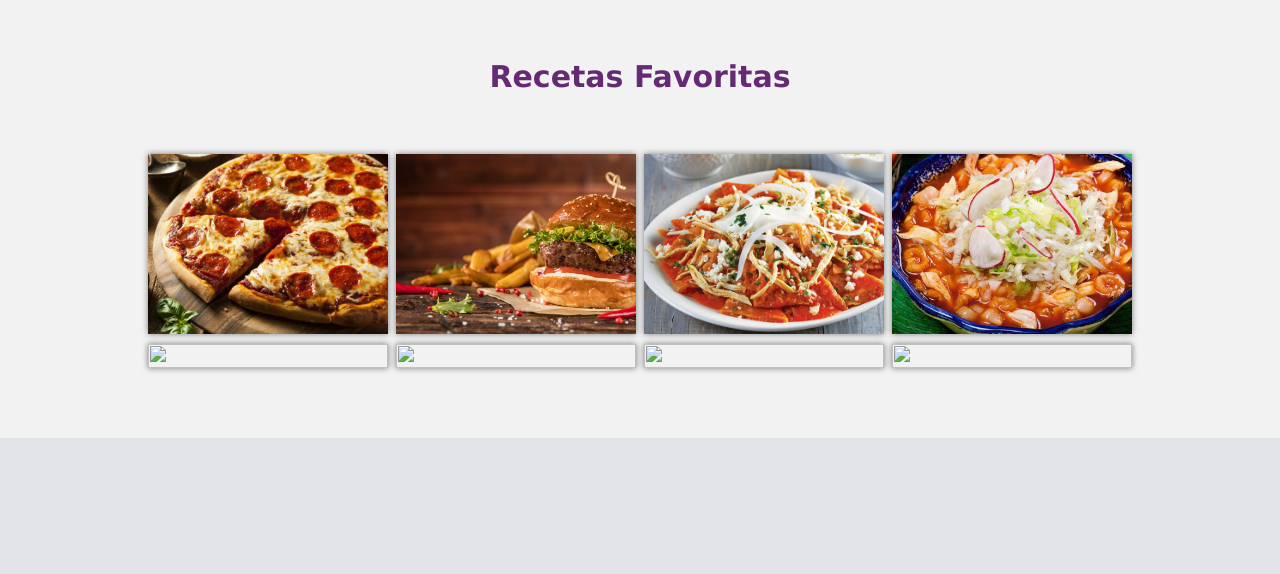
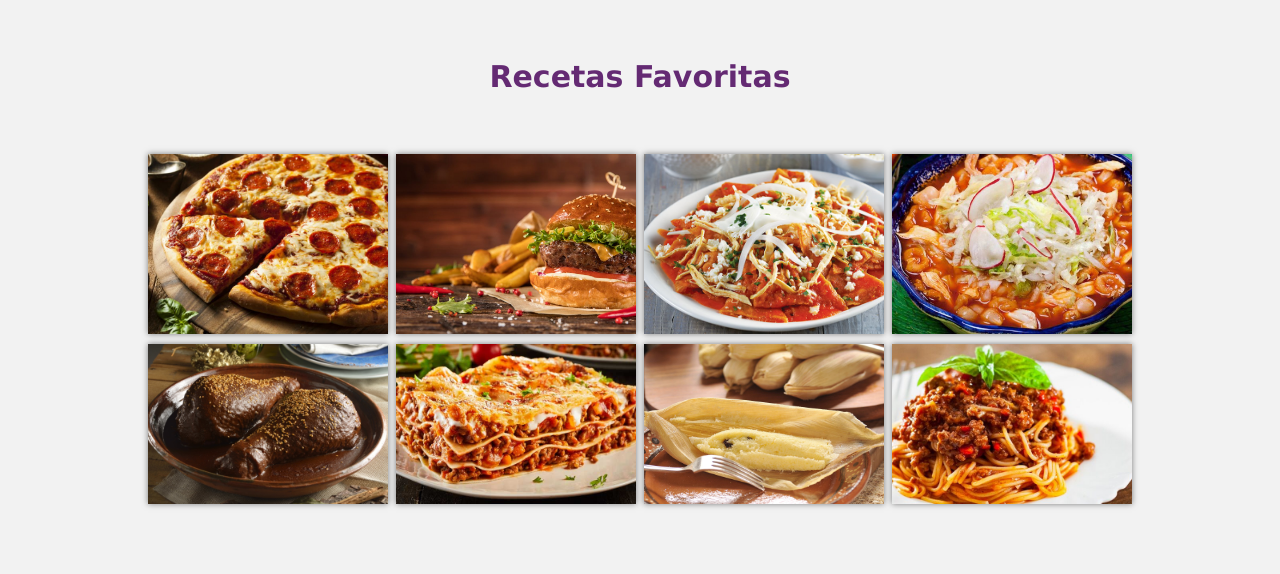
Before and after one commit to pruebasMartin/Portafolio-ProgramacionWeb, a PHP site: page /pages/index.html in a window 1280 px wide. Shown: the part 1126-1700 px from the top of the page. Before the commit the page ends 1564 px from the top, so only its background shows below. Run offline with PHP 8.4, Linux system fonts and the light colour scheme.

Commit message:
Add muchas cosas xd

```diff
--- a/Unidad2/pages/index.html
+++ b/Unidad2/pages/index.html
@@ -28,6 +28,7 @@
                     style="stroke: none; fill: #E7E7E7;"></path>
         </div>
     </header>
+
     <main>
         <section class="contenedor sobre-nosotros">
             <h2 class="titulo">En esta página encontrarás la receta que necesitas</h2>
@@ -78,28 +79,28 @@
                         </div>
                     </div>
                     <div class="imagen-port">
-                        <img src="" alt="">
+                        <img src="../assets/mole.jpg" alt="">
                         <div class="hover-galeria">
                             <img src="" alt="">
                             <p>Ver receta</p>
                         </div>
                     </div>
                     <div class="imagen-port">
-                        <img src="" alt="">
+                        <img src="../assets/lasaña.jpg" alt="">
                         <div class="hover-galeria">
                             <img src="" alt="">
                             <p>Ver receta</p>
                         </div>
                     </div>
                     <div class="imagen-port">
-                        <img src="" alt="">
+                        <img src="../assets/tamales.jpg" alt="">
                         <div class="hover-galeria">
                             <img src="" alt="">
                             <p>Ver receta</p>
                         </div>
                     </div>
                     <div class="imagen-port">
-                        <img src="" alt="">
+                        <img src="../assets/spaguetti_boloñesa.jpg" alt="">
                         <div class="hover-galeria">
                             <img src="" alt="">
                             <p>Ver receta</p>
--- a/Unidad2/styles/style.css
+++ b/Unidad2/styles/style.css
@@ -154,7 +154,7 @@ main .sobre-nosotros{
     height: 100%;
     top: 0;
     transform: scale(0);
-    background: hsla(273,91%,27%, 0.7);
+    background: rgba(27, 10, 41, 0.7);
     transition: transform .5s;
     display: flex;
     justify-content: center;
```
Also changed, not shown: Unidad2/assets/lasaña.jpg (added), Unidad2/assets/mole.jpg (added), Unidad2/assets/spaguetti_boloñesa.jpg (added), Unidad2/assets/tamales.jpg (added).
